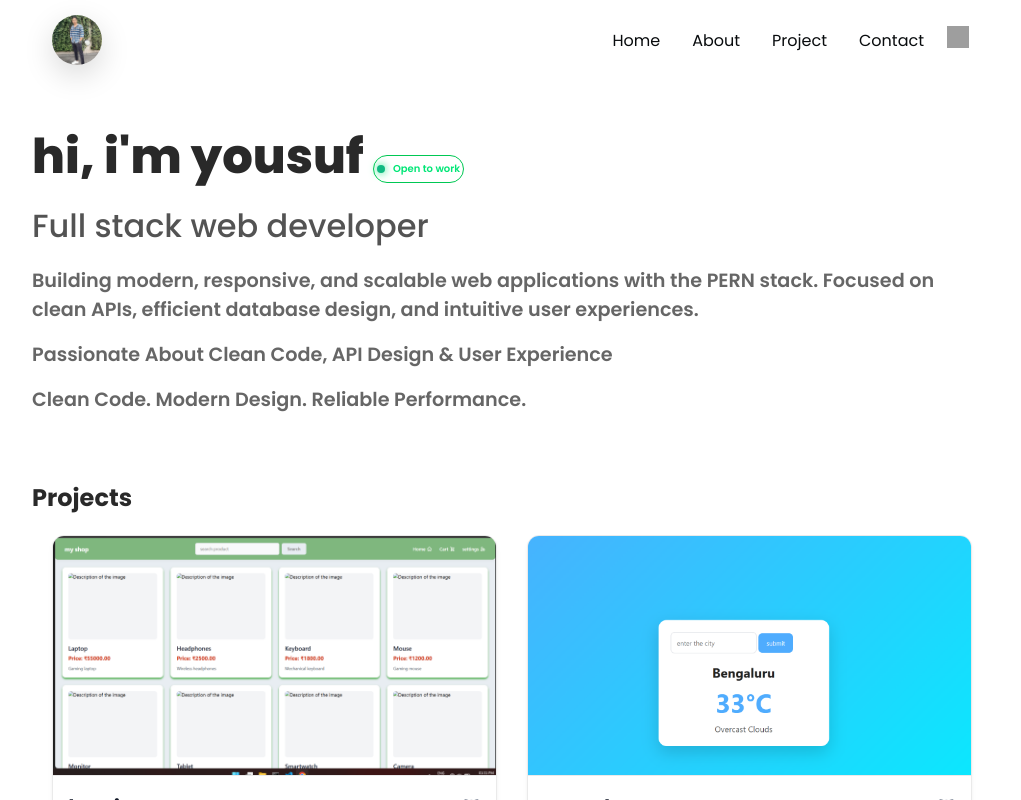
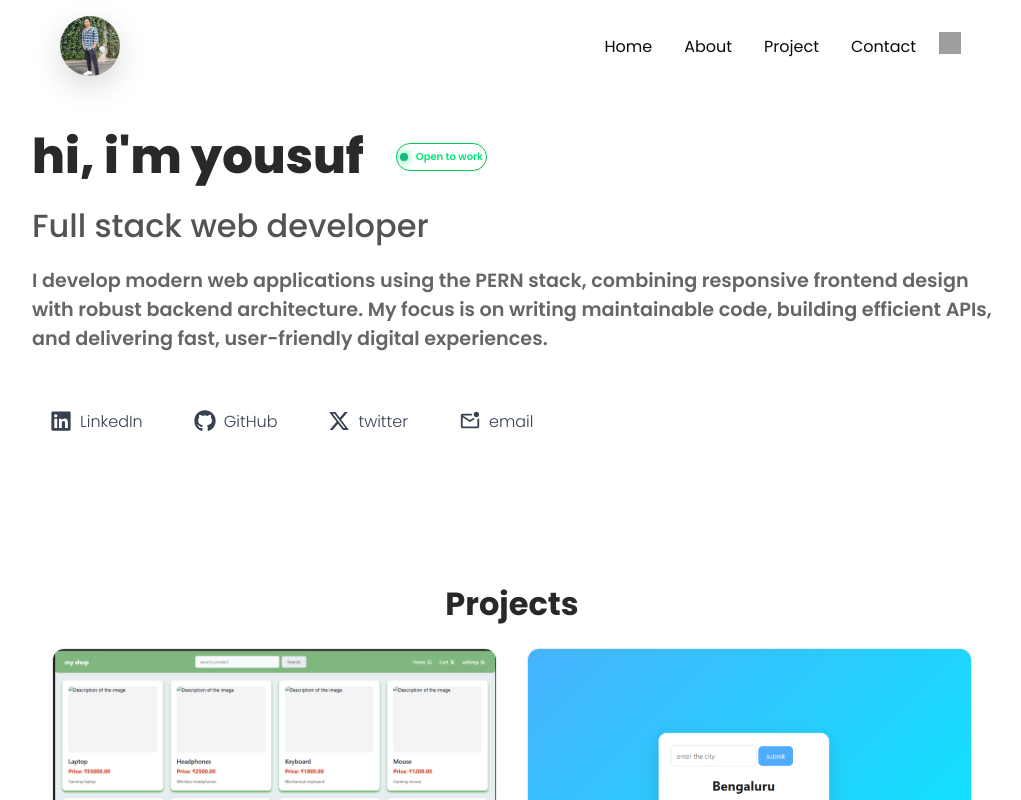
Before and after one commit to Yousuf-yk/my-portfolio, a React app in the folder frontend/: page /projects in a window 1280 px wide. Shown: the top 800 px of the page, without its empty margins (128-1149 px from the left). Built offline with nearby package versions, Linux system fonts and the light colour scheme; grey boxes are pictures that could not be loaded; the HTML template or start-up script is replaced by a standard one.

Commit message:
ui improvement

```diff
--- a/frontend/src/index.css
+++ b/frontend/src/index.css
@@ -28,8 +28,8 @@
 }
 
 .my-img {
-    height: 60px;
-    width: 60px;
+    height: 69px;
+    width: 69px;
     object-fit: cover;
     box-shadow: rgba(0, 0, 0, 0.15) 0px 10px 30px;
     border-radius: 50%;
@@ -45,20 +45,6 @@
   height: 22px;
 }
 .theme-toggle-btn {
-  /* position: relative;
-  font-size: 15px;
-  text-transform: uppercase;
-  text-decoration: none;
-  padding: 0.3rem;
-  display: inline-block;
-  cursor: pointer;
-  border-radius: 6em;
-  transition: all 0.2s;
-  border: none;
-  font-family: inherit;
-  font-weight: 500;
-  color: black;
-  background-color: white; */
   font-size:15px;
   padding:2px;
   border:none;
@@ -67,60 +53,41 @@
   border-radius:25%;
 }
 
-/* .theme-toggle-btn:hover {
-  transform: translateY(-3px);
-  box-shadow: 0 10px 20px rgba(0, 0, 0, 0.2);
-} */
-
-/* .theme-toggle-btn:active {
-  transform: translateY(-1px);
-  box-shadow: 0 5px 10px rgba(0, 0, 0, 0.2);
-}
-
-.theme-toggle-btn::after {
-  content: "";
-  display: inline-block;
-  height: 100%;
-  width: 100%;
-  border-radius: 100px;
-  position: absolute;
-  top: 0;
-  left: 0;
-  z-index: -1;
-  transition: all 0.4s;
-  background-color: #fff;
-}
-
-.theme-toggle-btn:hover::after {
-  transform: scaleX(1.4) scaleY(1.6);
-  opacity: 0;
-} */
-
 .nav-bar {
+    position: fixed;
+    left: 50%;
+    transform: translateX(-50%) scale(1);
     width: 75%;
-    height: 80px;
-    padding: 20px;
+    padding: 16px 28px;
+    min-height: 80px;
     display: flex;
     justify-content: space-between;
     align-items: center;
-    position: fixed;
-    /* top: 0;
-    left: 50%;
-    transform: translateX(-50%); */
     z-index: 1000;
-    background: rgba(255,255,255,.15);
-    /* border: 1px solid rgba(255,255,255,.2); */
+    background: rgba(255, 255, 255, 0.15);
+    border-radius: 20px;
+    transition:
+        transform 0.45s cubic-bezier(.22, 1, .36, 1),
+        width 0.45s cubic-bezier(.22, 1, .36, 1),
+        padding 0.45s cubic-bezier(.22, 1, .36, 1),
+        min-height 0.45s cubic-bezier(.22, 1, .36, 1),
+        top 0.45s cubic-bezier(.22, 1, .36, 1),
+        border-radius 0.45s cubic-bezier(.22, 1, .36, 1),
+        background 0.45s ease,
+        backdrop-filter 0.45s ease,
+        box-shadow 0.45s ease;
 }
 
 .nav-bar.scrolled {
-    width: 65%;
     top: 10px;
-    left: 50%;
-    transform: translateX(-50%);
-    border-radius: 50px;
+    width: 68%;
+    min-height: 65px;
+    transform: translateX(-50%) scale(0.96);
+    border-radius: 999px;
     background: rgba(255, 255, 255, 0.15);
     backdrop-filter: blur(18px);
     -webkit-backdrop-filter: blur(18px);
+    box-shadow: 0 10px 30px rgba(0, 0, 0, 0.12);
 }
 
 /* Updated Wrapper for Desktop */
@@ -206,12 +173,12 @@
   border-radius: 50%;
   box-shadow: 0 0 8px #00e676;
 }
-
 .open-work-btn:hover {
   background: rgba(0, 230, 118, 0.08);
   box-shadow: 0 0 12px rgba(0, 230, 118, 0.25);
 }
 
+/* footer */
 .footer-content {
   width: 100%;
   height: 60px;
@@ -234,20 +201,58 @@
     font-family: cursive;
 }
 
+
+/* hero */
 .hero-section {
     min-height: 60vh;
-    /* width: 85%; */
     margin: 0 auto;
     display: flex;
 }
-
+.nameAndStatus-dot{
+    display:flex;
+    align-items:center;
+    gap:2rem;
+}
 .hero-image {
-    height: 50px;
-    width: 50px;
+    height: 60px;
+    width: 60px;
     object-fit: cover;
     border-radius: 50%;
     box-shadow: 0 10px 30px rgba(0,0,0,0.15);
 }
+.nav-bar.scrolled .hero-image {
+    height: 45px;
+    width: 45px;
+}
+.social-buttons {
+  display: flex;
+  gap: 15px;
+  padding:30px 0;
+}
+
+.social-btn {
+  display: flex;
+  align-items: center;
+  gap: 8px;
+  padding: 10px 18px;
+  border-radius: 10px;
+  background: #fff;
+  color: #374151;
+  text-decoration: none;
+  font-weight: 300;
+  transition: all 0.3s ease;
+}
+
+.social-btn:hover {
+  background: #f3f4f6;
+  border-color: #9ca3af;
+  transform: translateY(-2px);
+}
+
+.icon {
+  font-size: 22px;
+}
+
 
 .my-name {
     font-family:  "Poppins", sans-serif;
@@ -256,28 +261,24 @@
     line-height: 1.2;
     color: #292929;
 }
-
 .hero-content {
     display: flex;
     flex-direction: column;
     gap: 1rem;
     margin-top: 8rem;
 }
-
 .hero-content h2 {
     font-family:  "Poppins", sans-serif;
     font-size: 2rem;
     color: #535353;
     font-weight: 500;
 }
-
 .hero-content h3 {
     font-family:  "Poppins", sans-serif;
     font-size: 1.2rem;
     color: #666;
     font-weight: 600;
 }
-
 .hero-content p {
     font-family:  "Poppins", sans-serif;
     max-width: 600px;
@@ -286,35 +287,31 @@
     color: #555;
 }
 
+/* contact */
 .contact-box {
     text-align: center;
     margin-bottom: 40px;
 }
-
 .c-name {
     font-size: 3rem;
     font-weight: 700;
     margin-bottom: 10px;
     color: #222;
 }
-
 .c-message {
     font-size: 1.2rem;
     color: #666;
     margin-bottom: 8px;
 }
-
 .c-info {
     color: #888;
     font-size: 1rem;
 }
-
 .c-inputs {
     display: flex;
     justify-content: center;
     padding: 20px;
 }
-
 .c-inputs form {
     width: 100%;
     max-width: 700px;
@@ -329,7 +326,6 @@
     border: 1px solid rgba(255,255,255,0.3);
     box-shadow: 0 10px 40px rgba(0,0,0,0.08), 0 2px 10px rgba(0,0,0,0.04);
 }
-
 .c-inputs input,
 .c-inputs textarea {
     width: 100%;
@@ -341,19 +337,16 @@
     font-family: inherit;
     transition: all 0.3s ease;
 }
-
 .c-inputs input:focus,
 .c-inputs textarea:focus {
     outline: none;
     border-color: #6366f1;
     box-shadow: 0 0 0 4px rgba(99,102,241,0.15);
 }
-
 .c-inputs textarea {
     min-height: 180px;
     resize: vertical;
 }
-
 .c-inputs button {
     border: none;
     padding: 16px;
@@ -365,16 +358,15 @@
     cursor: pointer;
     transition: all 0.3s ease;
 }
-
 .c-inputs button:hover {
     transform: translateY(-3px);
     box-shadow: 0 12px 25px rgba(102,126,234,0.35);
 }
-
 .c-inputs button:active {
     transform: scale(0.98);
 }
 
+/* skills */
 .skills {
     display: flex;
     align-items: center;
@@ -385,7 +377,6 @@
     font-family:  "Poppins", sans-serif;
     padding: 2rem;
 }
-
 .skills-section {
     /* max-width: 85%; */
     margin: 0 auto;
@@ -404,27 +395,18 @@
     grid-template-columns: 1fr 1fr;
     gap: 20px;
 }
-
-
-
-
-
 .skill-category{
     display: flex;
     flex-direction:column;
-    /* align-items: center; */
     gap: 20px;
     margin-bottom: 20px;
 }
-
-
 .skill-category h3 {
     margin: 0;
     color: #121c31;
     font-size: 1.2rem;
     text-align: left;
 }
-
 .skill-category ul{
     display:flex;
     gap:12px;
@@ -458,6 +440,8 @@
     transform: translateY(-5px) scale(1.15);
 }
 
+
+/* project */
 .projects-grid {
     display: grid;
     grid-template-columns: repeat(2, 1fr);
@@ -648,20 +632,16 @@
         display: none;
     }
 
-    /* .nav-bar.scrolled {
-        width: 92%;
-        left: 50%;
-        transform: translateX(-50%);
+    .nav-bar.scrolled {
+        width: 80%;
+        height:50px;
         background: rgba(255, 255, 255, 0.15);
         backdrop-filter: blur(18px);
-    } */
-    .nav-bar.scrolled {
-    width: 80%;
-   left: 50%;
-    transform: translateX(-50%);
-    background: rgba(255, 255, 255, 0.15);
-    backdrop-filter: blur(18px);
-    border-radius: 16px;
+    }
+
+    .hero-image.scrolled{
+        height:25px;
+        width:25px;
     }
 
 
@@ -680,7 +660,7 @@
         display: none;
     }
 
-    .nav-anchor.active {
+    .nav-anchor.active{
         display: flex;
         flex-direction: column;
         position: fixed;
@@ -702,7 +682,6 @@
         width: 95%;
         grid-template-columns: 1fr;
         gap: 2rem;
-        /* text-align: center; */
     }
 
     .hero-image {
@@ -713,6 +692,9 @@
 
     .hero-content {
         align-items: flex-start;
+    }
+    .social-btn{
+        padding:1px;
     }
 
     .my-name {
@@ -758,18 +740,11 @@
         min-width: unset;
         min-height: 100px;
     }
-
     .skill-category {
         grid-template-columns: 1fr;
         gap: 10px;
     }
-
-    /* .skill-category h3 {
-        text-align: center;
-    } */
-
     .skill-category ul {
-        /* justify-content: center; */
         flex-wrap: wrap;
     }
 
@@ -836,11 +811,8 @@
 }
 
 
-/* ========================================= */
+
 /* --- WARM / DARK THEME OVERRIDES --- */
-/* ========================================= */
-
-/* Aggressively target the root and body so the white background disappears */
 html[theme="warm"],
 html[theme="warm"] body,
 html[theme="warm"] #root {
@@ -851,11 +823,15 @@
 /* Change the navbar background */
 html[theme="warm"] .nav-bar {
   background: #121212;
-  /* border: 1px solid rgba(255, 255, 255, 0.1); */
 }
 
 html[theme="warm"] .nav-bar.scrolled {
   background: rgba(30, 30, 30, 0.85);
+}
+
+html[theme="warm"] .social-btn {
+    background: #121212 ;
+    color: #e0e0e0;
 }
 
 /* Fix link colors in the navigation */
@@ -921,7 +897,7 @@
 }
 
 
-.nav-bar {
+/* .nav-bar {
     transition:
         width 0.2s ease,
         left 0.2s ease,
@@ -929,8 +905,23 @@
         background 0.2s ease,
         backdrop-filter 0.2s ease,
         border-radius 0.2s ease;
-}
+} */
 
 /* section {
     padding: 100px 0;
 } */
+
+.projects-section{
+    padding: 100px 0;
+}
+
+.project-title{
+    display:flex;
+    justify-content:center;
+    align-items:center;
+    font-size:2rem;
+}
+
+.invert-icon {
+    filter: brightness(0) invert(1);
+}
--- a/frontend/src/pages/contact.jsx
+++ b/frontend/src/pages/contact.jsx
@@ -13,9 +13,7 @@
         };
         const response = await fetch("http://localhost:5000/contact", {
             method: "POST",
-            headers: {
-                "Content-Type": "application/json"
-            },
+            headers: { "Content-Type": "application/json" },
             body: JSON.stringify(data)
         });
         const result = await response.json();
--- a/frontend/src/pages/home.jsx
+++ b/frontend/src/pages/home.jsx
@@ -1,20 +1,42 @@
 import "../index.css"
-import yousufImg from "../assets/photos/yousufimg.jpeg";
+import { FaLinkedin, FaGithub } from "react-icons/fa";
+import { FaXTwitter } from "react-icons/fa6";
+import { MdOutlineMarkEmailUnread } from "react-icons/md";
 
 function Home(){
     return(
         <section className="hero-section" id="home">
-            {/* <div className="hero-image">
-                <img src={yousufImg} alt="my image" />
-            </div> */}
             <div className="hero-content">
-                <h1 className="my-name">hi, i'm yousuf <button className="open-work-btn"><span className="status-dot"></span>Open to work</button></h1>
+                <div className="nameAndStatus-dot" >
+                    <h1 className="my-name">hi, i'm yousuf </h1>
+                    <button className="open-work-btn"><span className="status-dot"></span>Open to work</button>
+                </div>
                 <h2 className="my-role">Full stack web developer</h2>
-                <h3 className="stack-used">Building modern, responsive, and scalable web applications with the PERN stack.
-                    Focused on clean APIs, efficient database design, and intuitive user experiences.</h3>
-                <h3 className="stack-used">Passionate About Clean Code, API Design & User Experience</h3>
-                <h3 className="stack-used">Clean Code. Modern Design. Reliable Performance.</h3>
+                <h3 className="stack-used">I develop modern web applications using the PERN stack,
+                    combining responsive frontend design with robust backend architecture.
+                    My focus is on writing maintainable code, building efficient APIs,
+                    and delivering fast, user-friendly digital experiences.
+                </h3>
+                <div className="social-buttons">
+                <a href="https://linkedin.com/in/your-profile" target="_blank" rel="noopener noreferrer" className="social-btn">
+                    <FaLinkedin className="icon" />
+                    <span>LinkedIn</span>
+                </a>
+                <a href="https://github.com/your-username" target="_blank" rel="noopener noreferrer" className="social-btn">
+                    <FaGithub className="icon" />
+                    <span>GitHub</span>
+                </a>
+                <a href="https://github.com/your-username" target="_blank" rel="noopener noreferrer" className="social-btn">
+                    <FaXTwitter className="icon" />
+                    <span>twitter</span>
+                </a>
+                <a href="https://github.com/your-username" target="_blank" rel="noopener noreferrer" className="social-btn">
+                    <MdOutlineMarkEmailUnread className="icon" />
+                    <span>email</span>
+                </a>
             </div>
+            </div>
+
         </section>
     )
 }
--- a/frontend/src/pages/skill.jsx
+++ b/frontend/src/pages/skill.jsx
@@ -15,10 +15,6 @@
     { name: "MySQL", src: "/svg/MySQL.svg" },
     { name: "PostgreSQL", src: "/svg/PostgresSQL.svg" },
   ];
-
-  // const databaseSkills = [
-
-  // ];
 
   const programmingSkills = [
     { name: "JavaScript", src: "/svg/JavaScript.svg" },
@@ -97,8 +93,10 @@
                   <img
                     src={skill.src}
                     alt={skill.name}
-                    title={skill.name}
-                    className="skill-icon"
+                    className={`skill-icon ${["GitHub", "Express", "Vercel", "chatgpt"].includes(skill.name)
+                        ? "invert-icon"
+                        : ""
+                      }`}
                   />
                 </li>
               ))}
```
Lines whose indentation alone changed are shown as unchanged.
